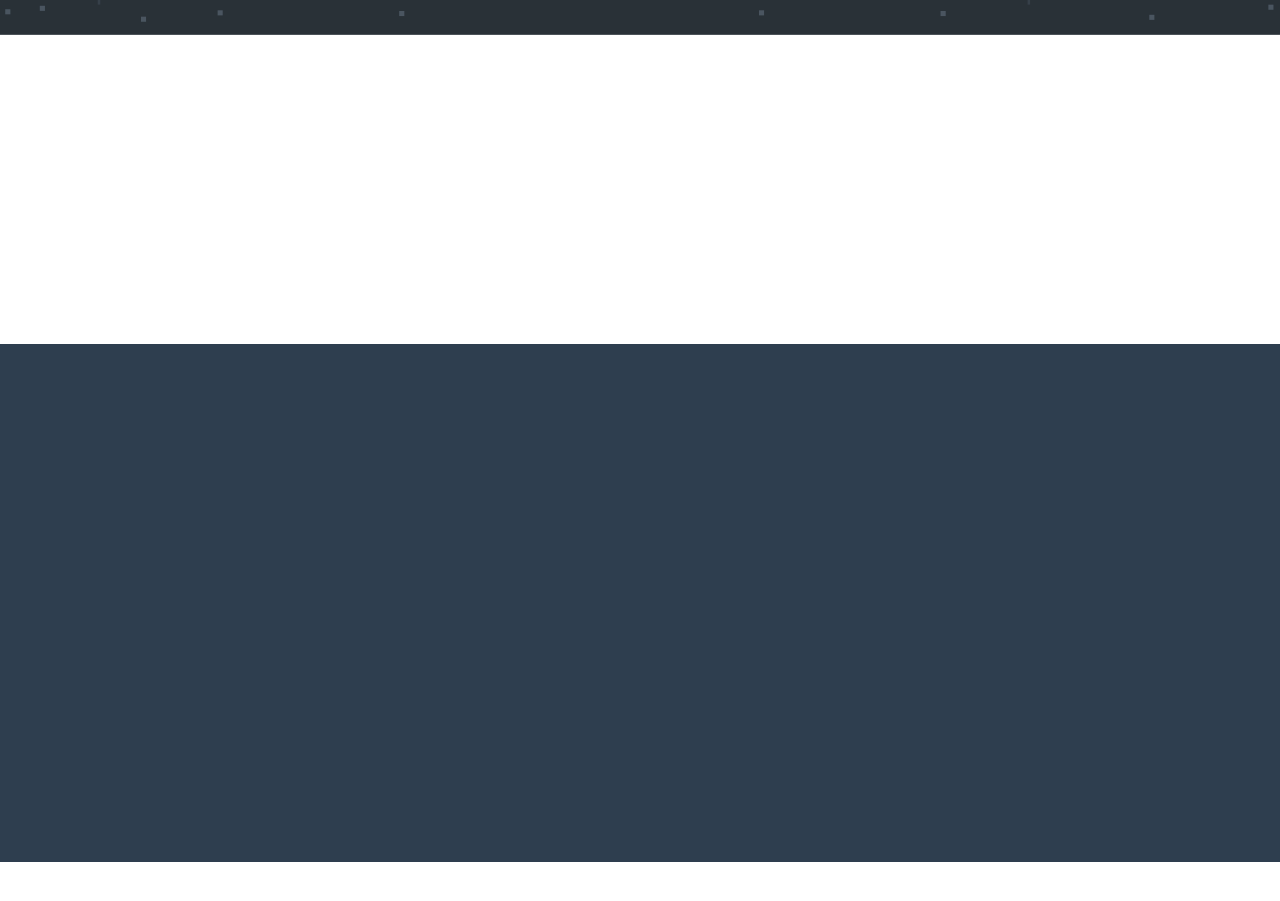
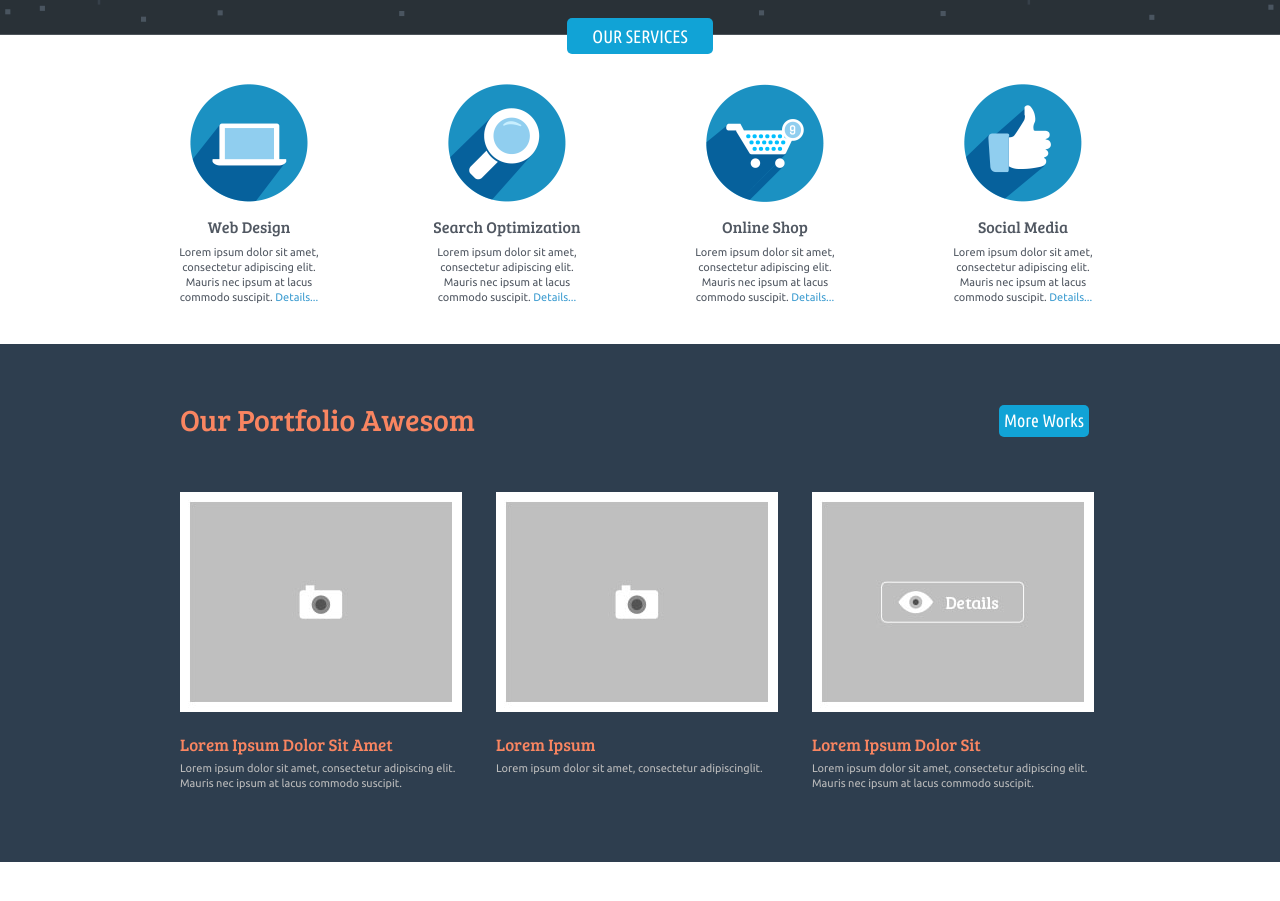
Before and after one commit to IsaevNik/html_lesson6, a plain HTML site: page index.html in a window 1280 px wide. Shown: the part 545-1446 px from the top of the page. Drawn offline with nearby package versions, Linux system fonts and the light colour scheme.

Commit message:
Сделано 4 блока

```diff
--- a/index.html
+++ b/index.html
@@ -2,7 +2,7 @@
 <html>
     <head>
 		<meta charset="utf-8">
-		<title>Работа с таблицами</title>
+		<title>Мой макет</title>
 		<link rel="stylesheet" href="style.css" type="text/css" />
 	</head>
 	<body>
@@ -65,8 +65,125 @@
 	                <a href="#">LEARN MORE</a>
 	            </div>
 	        </div>
-	        <div class="our_service"></div>
-	        <div class="our_portfolio"></div>
+	        <div class="our_services" id="services">
+				<div class="our-services-button">
+					<a href="#services">OUR SERVICES</a>
+				</div>
+				<div class="services-list">
+					<div class="services-item">
+						<div class="item-img">
+							<a href="">
+								<img src="img/item-img-1.png"/>
+							</a>
+						</div>
+						<div class="item-content">
+							<p>Web Design</p>
+							<p>Lorem ipsum dolor sit amet,
+								consectetur adipiscing elit.
+								Mauris nec ipsum at lacus
+								commodo suscipit. <a href="#">Details...</a></p>
+						</div>
+
+					</div>
+					<div class="services-item">
+						<div class="item-img">
+							<a href="">
+								<img src="img/item-img-2.png"/>
+							</a>
+						</div>
+						<div class="item-content">
+							<p>Search Optimization</p>
+							<p>Lorem ipsum dolor sit amet,
+								consectetur adipiscing elit.
+								Mauris nec ipsum at lacus
+								commodo suscipit. <a href="#">Details...</a></p>
+						</div>
+
+					</div>
+					<div class="services-item">
+						<div class="item-img">
+							<a href="">
+								<img src="img/item-img-3.png"/>
+							</a>
+						</div>
+						<div class="item-content">
+							<p>Online Shop</p>
+							<p>Lorem ipsum dolor sit amet,
+								consectetur adipiscing elit.
+								Mauris nec ipsum at lacus
+								commodo suscipit. <a href="#">Details...</a></p>
+						</div>
+
+					</div>
+					<div class="services-item">
+						<div class="item-img">
+							<a href="">
+								<img src="img/item-img-4.png"/>
+							</a>
+						</div>
+						<div class="item-content">
+							<p>Social Media</p>
+							<p>Lorem ipsum dolor sit amet,
+								consectetur adipiscing elit.
+								Mauris nec ipsum at lacus
+								commodo suscipit. <a href="#">Details...</a></p>
+						</div>
+
+					</div>
+
+				</div>
+			</div>
+	        <div class="our_portfolio">
+				<div class="head">
+					<p>Our Portfolio Awesom</p>
+					<div class="more-works">
+						<a href="#">More Works</a>
+					</div>
+				</div>
+				<div class="gallery">
+					<div class="gallery-item">
+						<div class="gallery-item-img">
+							<a href="#">
+								<img src="img/project-1.jpg"/>
+							</a>
+						</div>
+						<div class="gallery-content">
+							<p>Lorem Ipsum Dolor Sit Amet</p>
+							<p>Lorem ipsum dolor sit amet,
+								consectetur adipiscing elit.
+								Mauris nec ipsum at lacus
+								commodo suscipit.</p>
+						</div>
+					</div>
+					<div class="gallery-item-c">
+						<div class="gallery-item-img">
+							<a href="#">
+								<img src="img/project-1.jpg"/>
+							</a>
+						</div>
+						<div class="gallery-content">
+							<p>Lorem Ipsum</p>
+							<p>Lorem ipsum dolor sit amet,
+								consectetur adipiscinglit.<br></p>
+						</div>
+					</div>
+					<div class="gallery-item">
+						<div class="gallery-item-img">
+							<a href="#">
+								<img src="img/project-3.jpg"/>
+							</a>
+						</div>
+						<div class="gallery-content">
+							<p>Lorem Ipsum Dolor Sit</p>
+							<p>Lorem ipsum dolor sit amet,
+								consectetur adipiscing elit.
+								Mauris nec ipsum at lacus
+								commodo suscipit.</p>
+						</div>
+					</div>
+				</div>
+
+			</div>
 	        <div class="our_offer"></div>
 	        <div class="footer"></div>
 	    </div>
--- a/style.css
+++ b/style.css
@@ -1,6 +1,7 @@
 @import url(https://fonts.googleapis.com/css?family=Oswald:400,700);
 @import url(https://fonts.googleapis.com/css?family=Ubuntu);
 @import url(https://fonts.googleapis.com/css?family=Ubuntu+Condensed);
+@import url(https://fonts.googleapis.com/css?family=Bree+Serif);
 
 html, body {
     margin: 0 auto;
@@ -24,17 +25,6 @@ html, body {
     background-image: url(img/slider.png);
     position: relative;
 	top: -1px;
-}
-
-.our_service {
-    height: 308px;
-    width: 1280px;
-}
-
-.our_portfolio {
-    width: 1280px;
-    height: 518px;
-    background-color: #2E3E4F;
 }
 
 
@@ -200,3 +190,181 @@ html, body {
 	top: 4px;
 
 }
+
+.our_services {
+    height: 308px;
+    width: 1280px;
+}
+
+.services-list {
+	margin: 48px 122px 34px 122px;
+	width: 1040px;
+	height: 226px;
+	position: relative;
+	top: -36px;
+
+}
+
+.our-services-button {
+    background-color:  #11a3d6;
+    width: 146px;
+	height: 36px;
+    border-radius: 5px;
+    position: relative;
+    top: -18px;
+	left: 567px;
+	display: inline-block;
+}
+
+.our-services-button > a{
+    text-decoration: none;
+    font-family: "Ubuntu Condensed";
+    color: #fff;
+    font-size: 18px;
+    font-weight: 400;
+    text-align: center;
+    width: 100%;
+    height: 100%;
+    display: block;
+    line-height: 36px;
+}
+
+.services-item {
+	display: inline-block;
+	width: 156px;
+	padding-left: 49px;
+	padding-right: 49px;
+
+}
+
+.item-content p {
+	font-family: Ubuntu;
+	color: #515862;
+	font-size: 11px;
+	font-weight: 400;
+	line-height: 15px;
+	text-align: center;
+	line-height: 15px;
+
+}
+.item-content p:first-child {
+	font-family: "Bree Serif";
+	color:  #515862;
+	font-size: 16px;
+	font-weight: 400;
+	text-align: center;
+	margin-bottom: 9px;
+	margin-top: 13px;
+}
+.item-content p>a {
+	font-family: Ubuntu;
+	color: #3e9dd1;
+	font-size: 11px; /
+	font-weight: 700;
+	line-height: 15px;
+	text-align: center;
+	text-decoration: none;
+}
+
+.item-img img {
+	padding-left: 19px;
+}
+
+.services-item:hover {
+	outline: 1px solid #f98561;
+	border-radius: 5px;
+}
+
+.our_portfolio {
+    width: 1280px;
+    height: 518px;
+    background-color: #2E3E4F;
+	position: relative;
+}
+
+.our_portfolio .head {
+	position: absolute;
+	top: 55px;
+	left: 180px;
+	height: 42px;
+	width: 888px;
+}
+
+.our_portfolio .head p{
+	display: inline;
+	font-family: "Bree Serif";
+	color: #f98561;
+	font-size: 30px;
+	font-weight: 400;
+	margin: 0;
+}
+
+.more-works {
+    background-color:  #11a3d6;
+    width: 90px;
+	height: 32px;
+    border-radius: 5px;
+    position: relative;
+ 	left: 520px;
+	display: inline-block;
+	top: -4px;
+}
+
+.more-works > a{
+    text-decoration: none;
+    font-family: "Ubuntu Condensed";
+    color: #fff;
+    font-size: 18px;
+    font-weight: 400;
+    text-align: center;
+    width: 100%;
+    height: 100%;
+    display: block;
+    line-height: 30px;
+}
+
+.gallery {
+	position: absolute;
+	left: 180px;
+	top: 148px;
+	width: 914px;
+	height: 340px;
+}
+
+.gallery-item, .gallery-item-c {
+	width: 282px;
+	display: inline-block;
+	height: 340px;
+}
+.gallery-content p {
+	font-family: Ubuntu;
+	color: #bcbcbc;
+	font-size: 11px;
+	font-weight: 400;
+	line-height: 15px;
+	text-align: left;
+	margin: 0;
+}
+.gallery-content {
+	height: 120px;
+}
+.gallery-content p:first-child {
+	font-family: "Bree Serif";
+	color: #f98561;
+	font-size: 17px;
+	font-weight: 400;
+	text-align: left;
+	margin-top: 21px;
+	margin-bottom: 9px;
+}
+.gallery-item-img {
+	height: 220px;
+	line-height: 220px;
+	display: inline-block;
+}
+.gallery-item-c {
+	position: relative;
+	top: -15px;
+	margin-left: 30px;
+	margin-right: 30px;
+}
```
Also changed, not shown: img/item-img-1.png (added), img/item-img-2.png (added), img/item-img-3.png (added), img/item-img-4.png (added), img/project-1.jpg (added), img/project-3.jpg (added).
